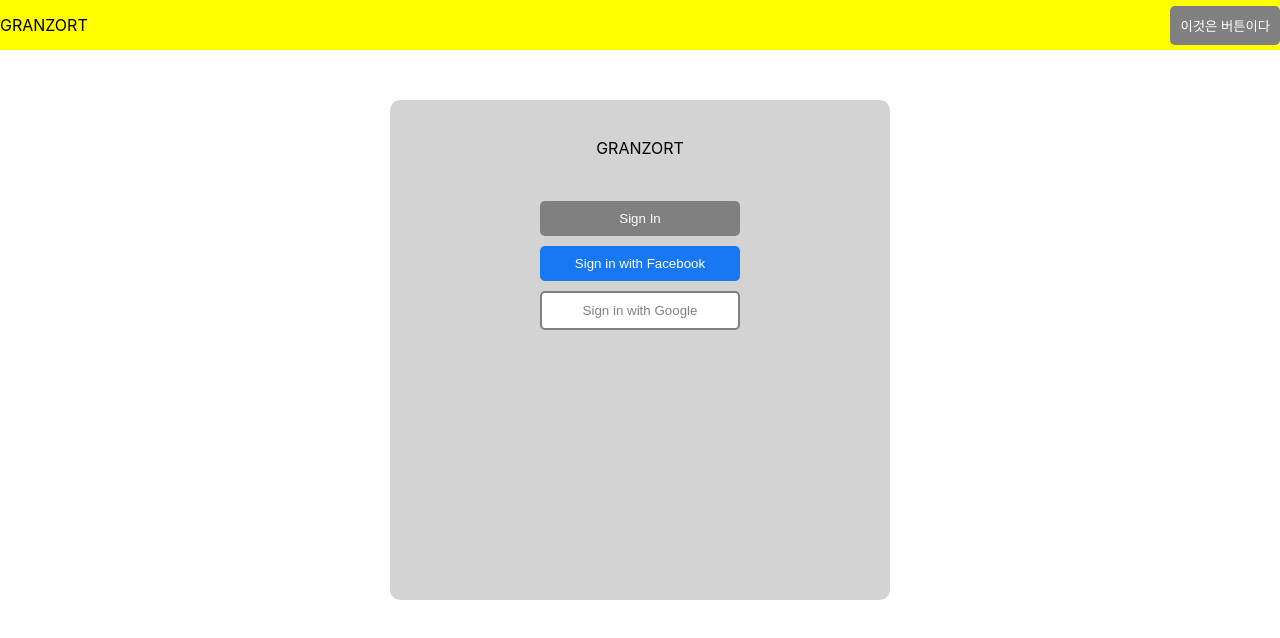
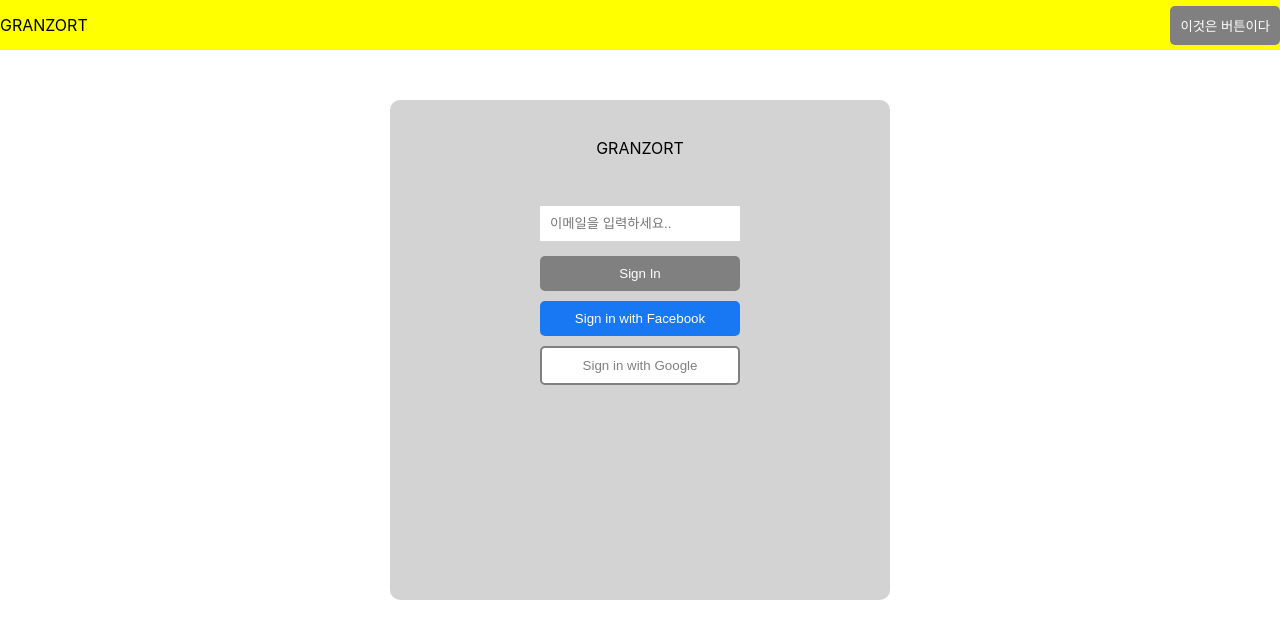
Before and after one commit to jungcome7/Granzort2, a React app in the folder client/: page /signIn in a window 1280 px wide. Shown: the top 638 px of the page. Built offline with nearby package versions, Linux system fonts and the light colour scheme.

Commit message:
feat : add formik forms to the SignIn page

```diff
--- a/client/package.json
+++ b/client/package.json
@@ -12,6 +12,7 @@
   "license": "ISC",
   "dependencies": {
     "axios": "^0.21.1",
+    "formik": "^2.2.6",
     "react": "^17.0.1",
     "react-dom": "^17.0.1",
     "react-redux": "^7.2.2",
--- a/client/src/components/common/Button/Button.tsx
+++ b/client/src/components/common/Button/Button.tsx
@@ -3,6 +3,7 @@ import * as S from './ButtonStyle';
 
 export type ButtonProps = {
   children?: string;
+  type?: 'submit' | 'reset';
 };
 
 const Button = (props: ButtonProps) => {
--- a/client/src/components/common/Button/ButtonStyle.ts
+++ b/client/src/components/common/Button/ButtonStyle.ts
@@ -1,4 +1,5 @@
 import styled from 'styled-components';
+
 
 export const Button = styled.button`
   padding: 10px;
--- a/client/src/index.tsx
+++ b/client/src/index.tsx
@@ -4,10 +4,8 @@ import App from './App';
 import { BrowserRouter } from 'react-router-dom';
 
 ReactDOM.render(
-  <React.StrictMode>
     <BrowserRouter>
       <App />
-    </BrowserRouter>
-  </React.StrictMode>,
+    </BrowserRouter>,
   document.getElementById('root'),
 );
--- a/client/src/pages/SignIn/SignIn.tsx
+++ b/client/src/pages/SignIn/SignIn.tsx
@@ -1,15 +1,34 @@
 import React from 'react';
+import { useFormik } from 'formik';
 import { Header } from '../../components/Header';
 import * as S from './SignInStyle';
 
 const SignIn = () => {
+  const formik = useFormik({
+    initialValues: {
+      email: '',
+    },
+    onSubmit: (values) => console.log(values),
+  });
+
+  // console.log(formik.values);
+
   return (
     <>
       <Header />
       <S.Container>
         <S.Box>
           <S.Logo>GRANZORT</S.Logo>
-          <S.SignInButton>Sign In</S.SignInButton>
+          <S.Form onSubmit={formik.handleSubmit}>
+            <S.Input
+              type="text"
+              placeholder="이메일을 입력하세요.."
+              name="email"
+              onChange={formik.handleChange}
+              value={formik.values.email}
+            />
+            <S.SignInButton type="submit">Sign In</S.SignInButton>
+          </S.Form>
           <S.SignInFacebookButton>Sign in with Facebook</S.SignInFacebookButton>
           <S.SignInGoogleButton>Sign in with Google</S.SignInGoogleButton>
         </S.Box>
--- a/client/src/pages/SignIn/SignInStyle.ts
+++ b/client/src/pages/SignIn/SignInStyle.ts
@@ -21,6 +21,18 @@ export const Logo = styled.div`
   margin: 40px;
 `;
 
+export const Form = styled.form`
+  display: flex;
+  flex-direction: column;
+  align-items: center;
+`;
+export const Input = styled.input`
+  background-color: white;
+  padding: 10px;
+  margin: 10px;
+  width: 180px;
+`;
+
 export const SignInButton = styled(Button)`
   margin: 5px;
   width: 200px;
```
Also changed, not shown: 2 other files (tests, documents, lock files or other folders).
